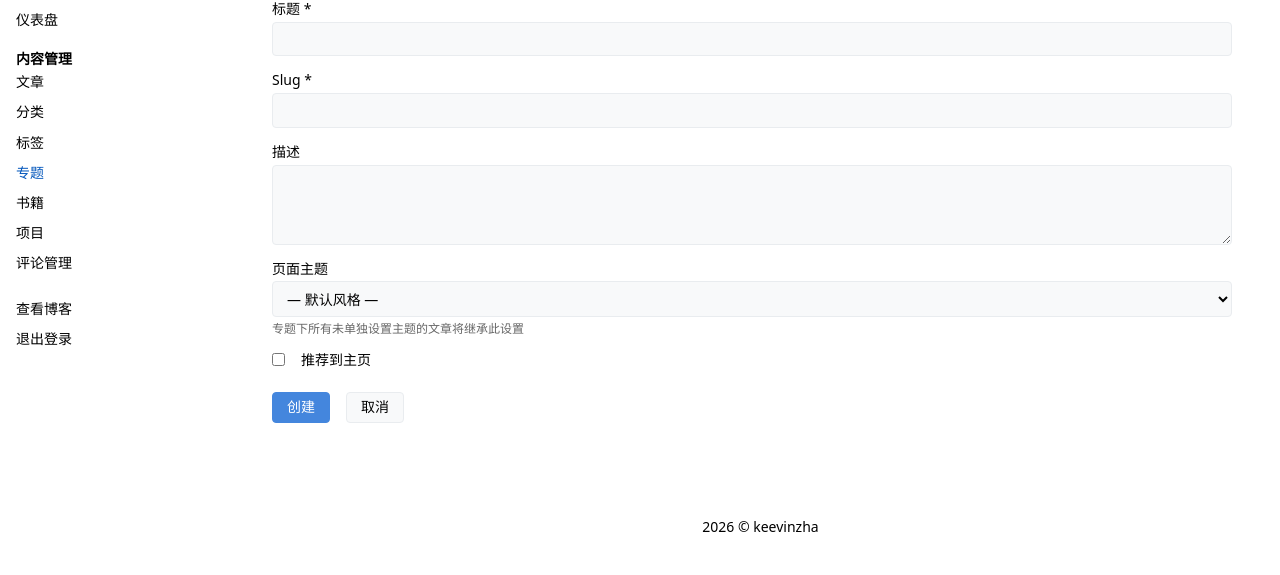
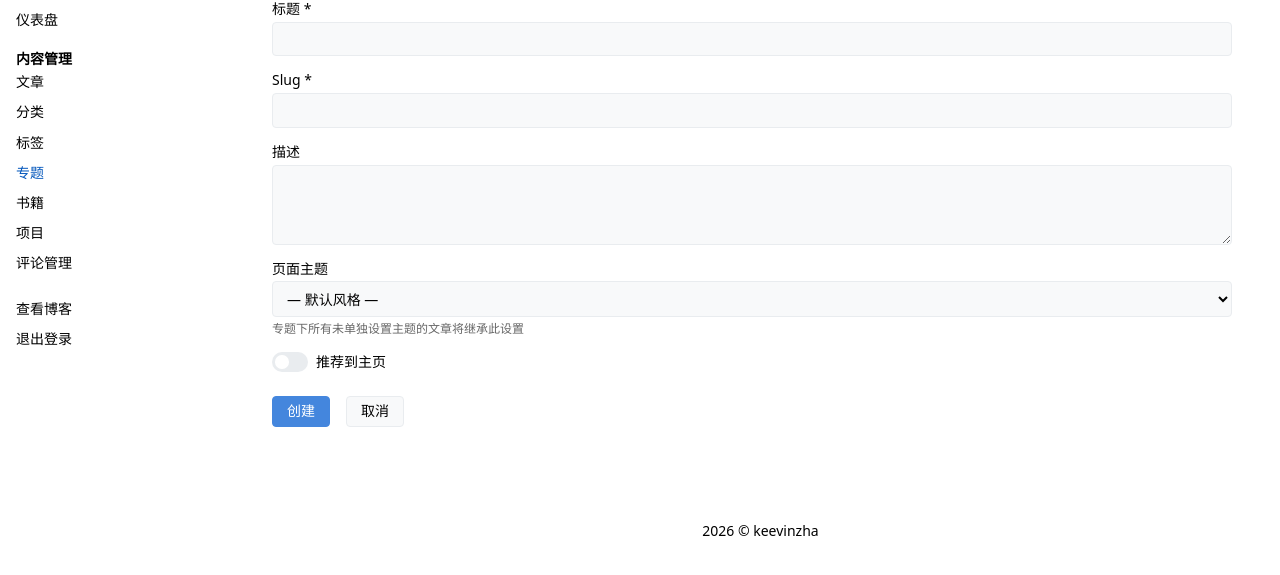
Before and after one commit to keevinzha/flask-blog, a Flask app: page /admin/series/new in a window 1280 px wide. Shown: the part 51-626 px from the top of the page. Run offline with Flask 3, Linux system fonts and the light colour scheme; the visitor is signed in with stand-in values (Sample User, id 1); some libraries are stand-ins or nearby versions.

Commit message:
use toggle-switch style for series is_recommended checkbox

```diff
--- a/app/templates/admin/series_form.html
+++ b/app/templates/admin/series_form.html
@@ -48,10 +48,10 @@
   </div>
 
   <div class="form-group">
-    <label class="flex align-center gap" style="cursor:pointer">
+    <label class="toggle-switch">
       <input type="checkbox" name="is_recommended" value="1"
              {% if is_edit and series.is_recommended %}checked{% endif %}>
-      推荐到主页
+      <span>推荐到主页</span>
     </label>
   </div>
 
```
